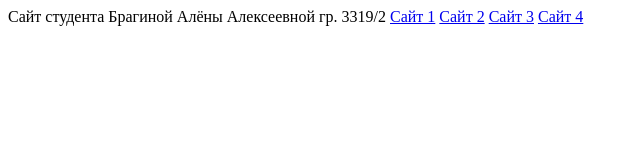
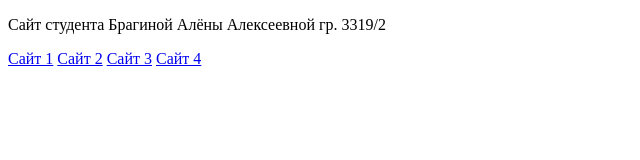
Before and after one commit to qqeeempty/qqeeempty.github.io, a plain HTML site: page index.html in a window 1280 px wide. Shown: the whole page, without its empty margins (0-640 px from the left). Drawn offline with Linux system fonts and the light colour scheme.

Commit message:
Update index.html

```diff
--- a/index.html
+++ b/index.html
@@ -6,7 +6,7 @@
     <title>Портфолио</title>
 </head>
 <body>
-    Сайт студента Брагиной Алёны Алексеевной гр. 3319/2
+    <p>Сайт студента Брагиной Алёны Алексеевной гр. 3319/2</p>
     <a href="index1.html">Сайт 1</a>
     <a href="index2.html">Сайт 2</a>
     <a href="index3.html">Сайт 3</a>
```
